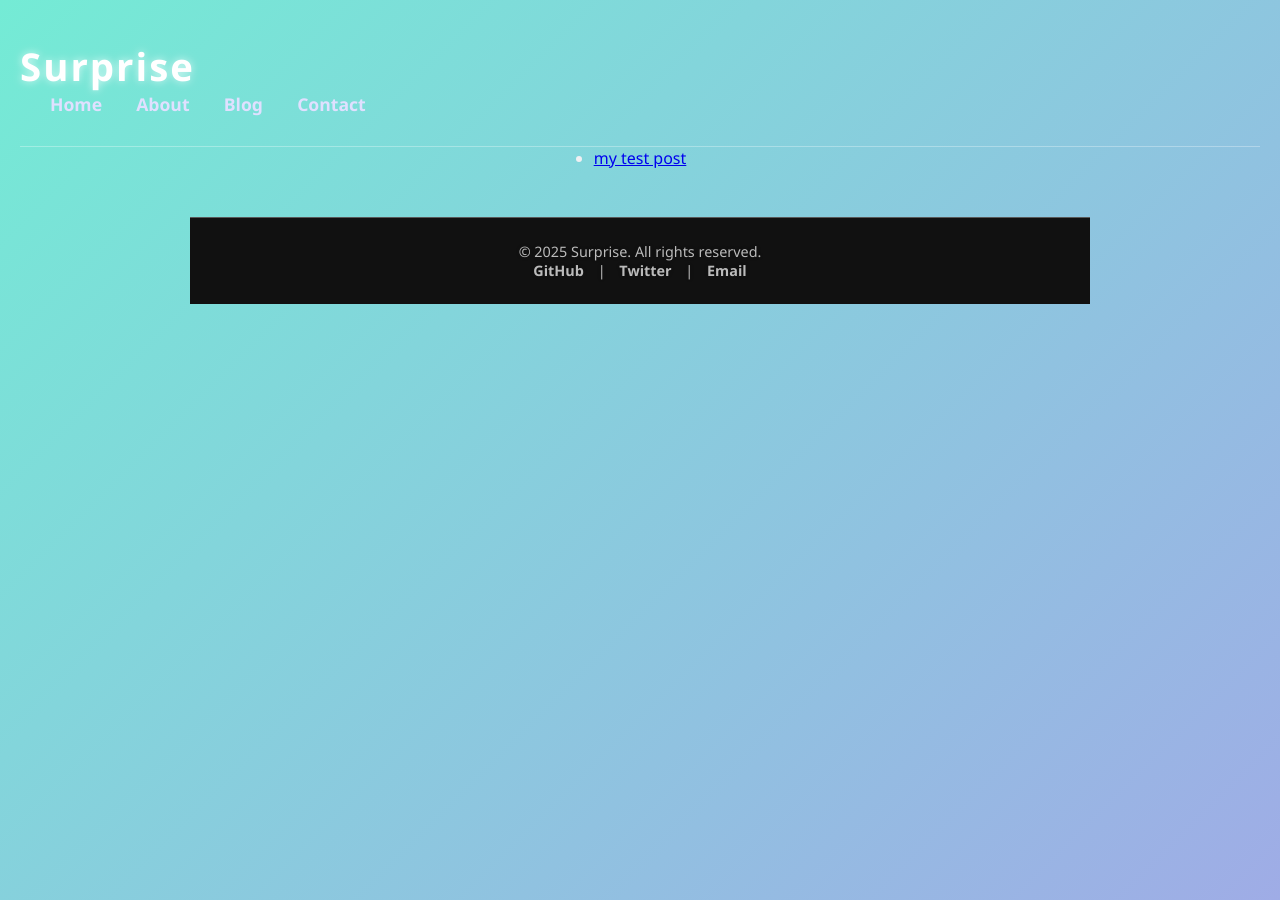
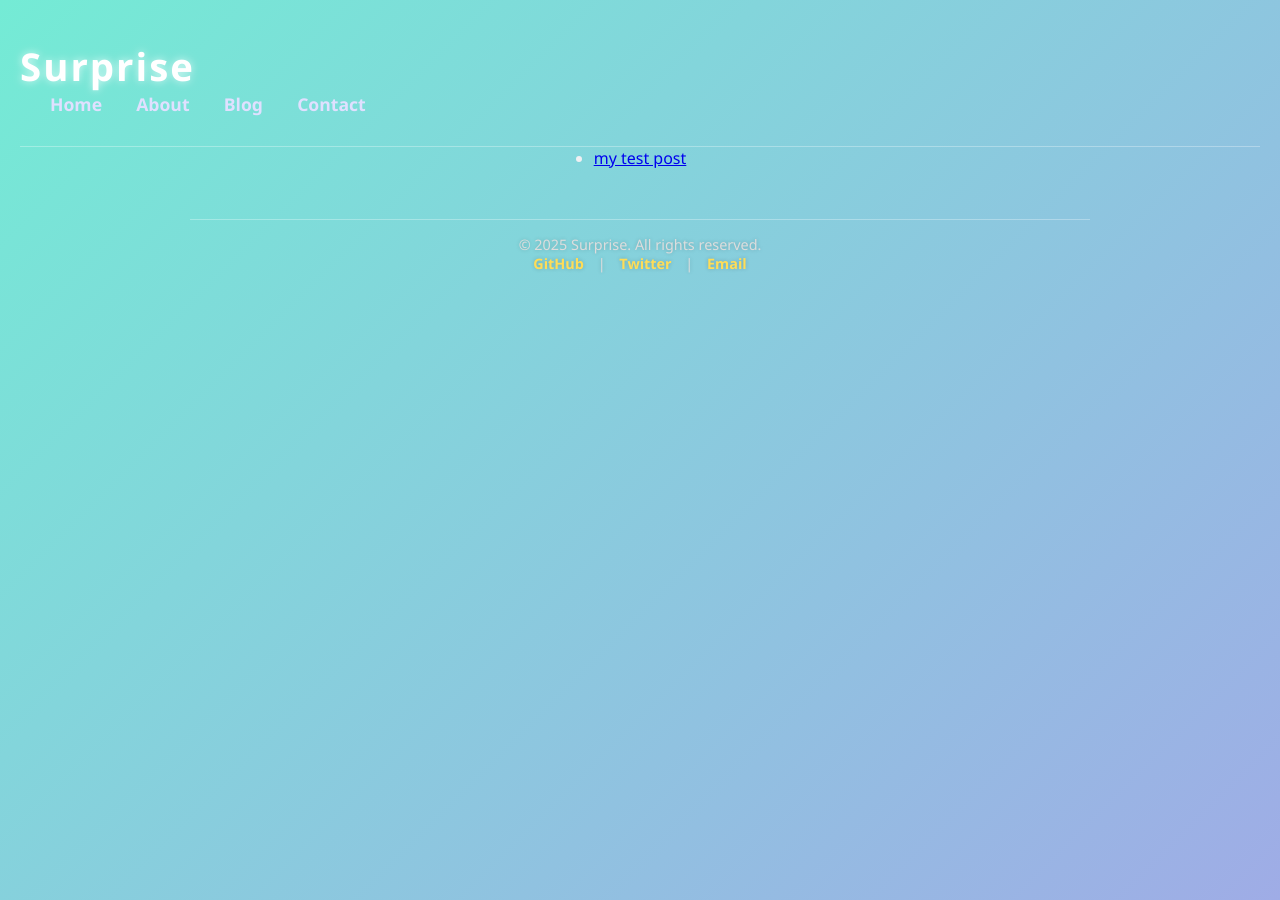
Before and after one commit to pk-628996/pk-628996.github.io, a Jekyll site: the page built from blog.md, in a window 1280 px wide. Built offline with Jekyll 4.4.1, drawn with Linux system fonts in a browser that asks for light colours.

Commit message:
Update footer.html

```diff
--- a/_includes/footer.html
+++ b/_includes/footer.html
@@ -1,31 +1,7 @@
-<footer class="site-footer">
-  <div class="container">
-    <p>&copy; {{ site.time | date: '%Y' }} {{ site.title }}. All rights reserved.</p>
-
-    <div class="social-links">
-      <a href="https://github.com/{{ site.github_username }}">GitHub</a> |
-      <a href="https://twitter.com/{{ site.twitter_username }}">Twitter</a> |
-      <a href="mailto:{{ site.email }}">Email</a>
-    </div>
-  </div>
+<footer>
+  <div class="glass-container-footer">
+    &copy; 2025 Surprise. All rights reserved.<br />
+    <a href="https://github.com/{{ site.github_username }}">GitHub</a> |
+    <a href="https://twitter.com/{{ site.twitter_username }}">Twitter</a> |
+    <a href="mailto:{{ site.email }}">Email</a>
 </footer>
-
-<style>
-.site-footer {
-  background: #111;
-  color: #bbb;
-  text-align: center;
-  padding: 1.5rem 0;
-  margin-top: 3rem;
-  font-size: 0.9rem;
-}
-
-.site-footer a {
-  color: #bbb;
-  text-decoration: none;
-}
-
-.site-footer a:hover {
-  color: #fff;
-}
-</style>
```
